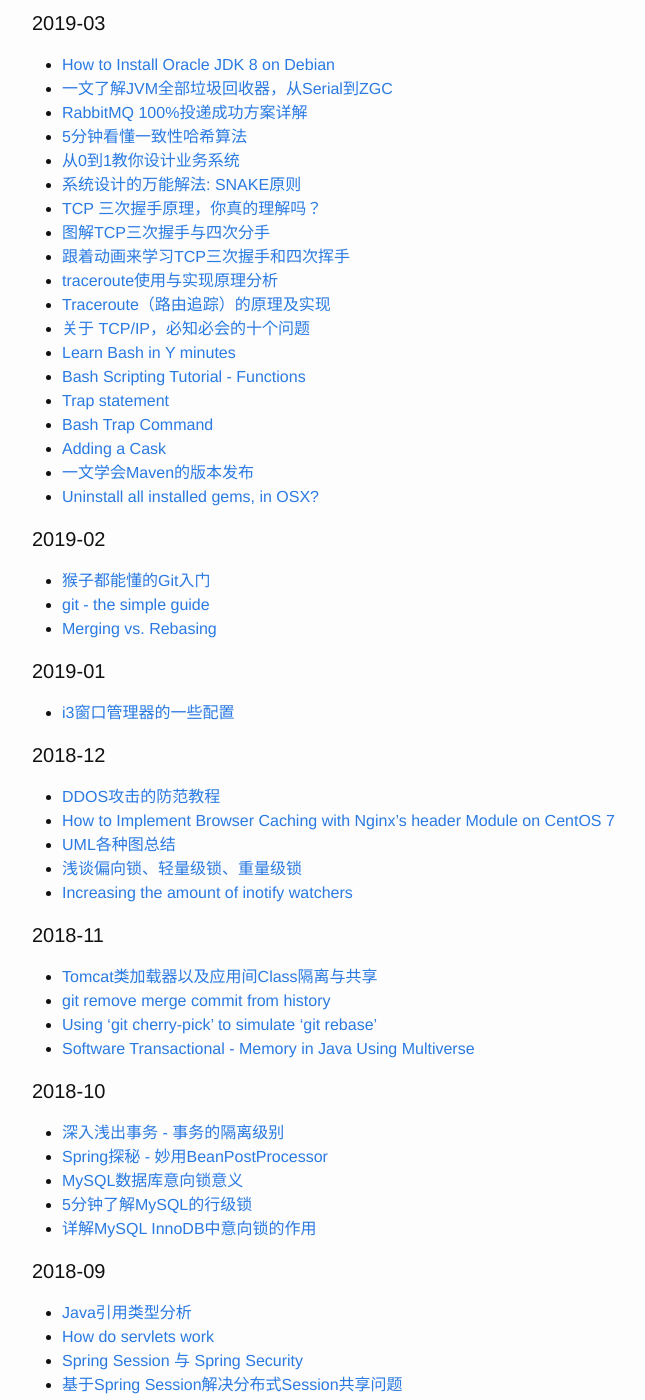
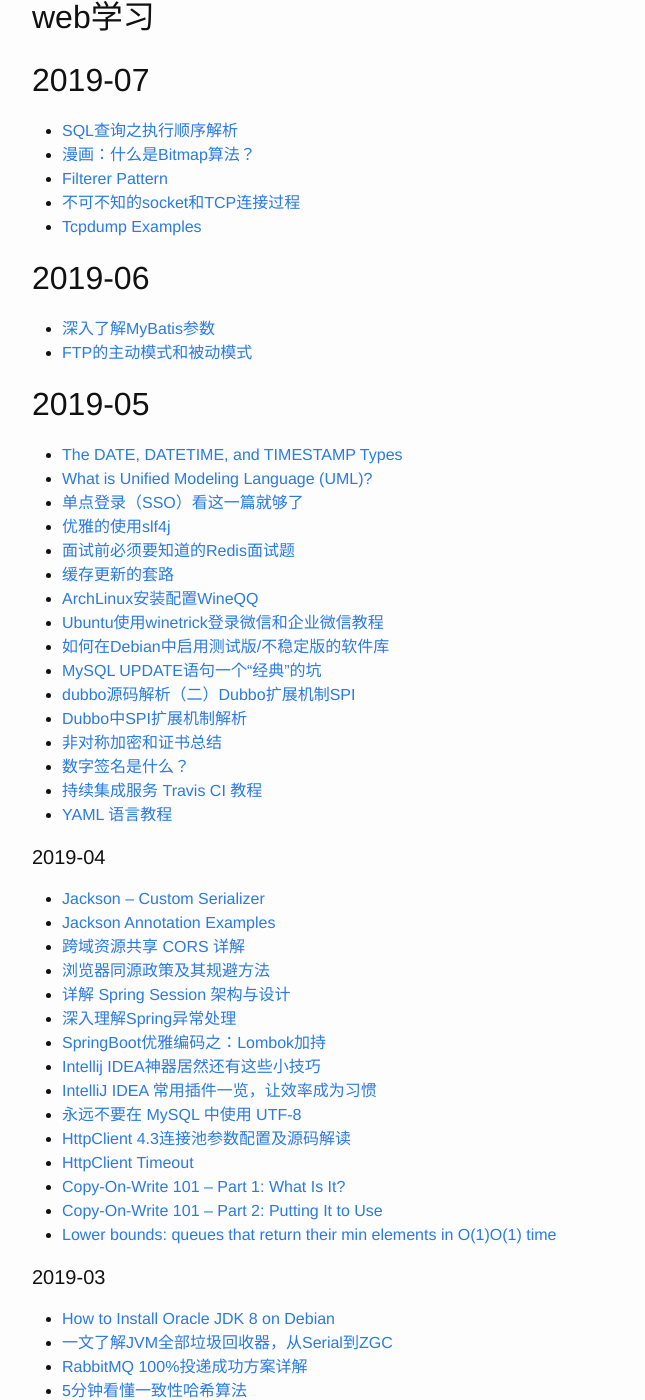
Before and after one commit to qingzhupig/qingzhupig.github.io, a Jekyll site: the page built from pages/reading.md, in a window 1280 px wide and 1400 px high, scrolled down 474 px. Shown: the whole window, without its empty margins (238-883 px from the left). Built offline with Jekyll 4.4.1, drawn with Linux system fonts in a browser that asks for light colours; some of the changed text lies outside the part shown.

Commit message:
update reading.md

```diff
--- a/pages/reading.md
+++ b/pages/reading.md
@@ -14,8 +14,56 @@ permalink: /reading
 - [《Head First Object-Oriented Analysis & Design》](https://item.jd.com/47161141190.html)
 - [《实现领域驱动设计》](https://u.jd.com/I1I5rt)
 - [《大型网站技术架构：核心原理与案例分析》](https://u.jd.com/fLvbWM)
+- [《领域驱动设计》](https://u.jd.com/rlmAVP)
+- [《Java并发编程的艺术》](https://u.jd.com/rlmAVP)
 
 ## web学习
+
+## 2019-07
+- [SQL查询之执行顺序解析]([http://zouzls.github.io/2017/03/23/SQL%E6%9F%A5%E8%AF%A2%E4%B9%8B%E6%89%A7%E8%A1%8C%E9%A1%BA%E5%BA%8F%E8%A7%A3%E6%9E%90/](http://zouzls.github.io/2017/03/23/SQL查询之执行顺序解析/))
+- [漫画：什么是Bitmap算法？](https://juejin.im/post/5c4fd2af51882525da267385)
+- [Filterer Pattern](https://dzone.com/articles/the-filterer-pattern)
+- [不可不知的socket和TCP连接过程](https://www.cnblogs.com/f-ck-need-u/p/7623252.html)
+- [Tcpdump Examples](https://hackertarget.com/tcpdump-examples/)
+
+## 2019-06
+- [深入了解MyBatis参数](https://blog.csdn.net/isea533/article/details/44002219)
+- [FTP的主动模式和被动模式](https://www.cnblogs.com/mawanglin2008/articles/3607767.html)
+
+## 2019-05
+- [The DATE, DATETIME, and TIMESTAMP Types](https://dev.mysql.com/doc/refman/8.0/en/datetime.html)
+- [What is Unified Modeling Language (UML)?](https://www.visual-paradigm.com/guide/uml-unified-modeling-language/what-is-uml/)
+- [单点登录（SSO）看这一篇就够了](https://yq.aliyun.com/articles/636281)
+- [优雅的使用slf4j](https://www.jianshu.com/p/7b5860be190f)
+- [面试前必须要知道的Redis面试题](https://mp.weixin.qq.com/s/3Fmv7h5p2QDtLxc9n1dp5A)
+- [缓存更新的套路](https://coolshell.cn/articles/17416.html)
+- [ArchLinux安装配置WineQQ]([https://whoisnian.com/2017/07/23/ArchLinux%E5%AE%89%E8%A3%85%E9%85%8D%E7%BD%AEWineQQ/](https://whoisnian.com/2017/07/23/ArchLinux安装配置WineQQ/))
+- [Ubuntu使用winetrick登录微信和企业微信教程](https://www.2cto.com/kf/201810/783291.html)
+- [如何在Debian中启用测试版/不稳定版的软件库](https://linux.cn/article-3288-1.html?pr)
+- [MySQL UPDATE语句一个“经典”的坑](http://ju.outofmemory.cn/entry/336774)
+- [dubbo源码解析（二）Dubbo扩展机制SPI](https://segmentfault.com/a/1190000016842868)
+- [Dubbo中SPI扩展机制解析]([http://cxis.me/2017/02/18/Dubbo%E4%B8%ADSPI%E6%89%A9%E5%B1%95%E6%9C%BA%E5%88%B6%E8%A7%A3%E6%9E%90/](http://cxis.me/2017/02/18/Dubbo中SPI扩展机制解析/))
+- [非对称加密和证书总结](https://tlanyan.me/asymmetric-encryption-and-certificate-summary/)
+- [数字签名是什么？](http://www.ruanyifeng.com/blog/2011/08/what_is_a_digital_signature.html)
+- [持续集成服务 Travis CI 教程](http://www.ruanyifeng.com/blog/2017/12/travis_ci_tutorial.html)
+- [YAML 语言教程](http://www.ruanyifeng.com/blog/2016/07/yaml.html)
+
+#### 2019-04
+- [Jackson – Custom Serializer](https://www.baeldung.com/jackson-custom-serialization)
+- [Jackson Annotation Examples](https://www.baeldung.com/jackson-annotations)
+- [跨域资源共享 CORS 详解](http://www.ruanyifeng.com/blog/2016/04/cors.html)
+- [浏览器同源政策及其规避方法](http://www.ruanyifeng.com/blog/2016/04/same-origin-policy.html)
+- [详解 Spring Session 架构与设计](https://segmentfault.com/a/1190000018385703)
+- [深入理解Spring异常处理](https://segmentfault.com/a/1190000018010162)
+- [SpringBoot优雅编码之：Lombok加持](https://segmentfault.com/a/1190000014247338)
+- [Intellij IDEA神器居然还有这些小技巧](https://mp.weixin.qq.com/s?__biz=MzI4Njg5MDA5NA==&mid=2247485107&idx=1&sn=8903b905bc4e8df927ea1ad543f1afeb&chksm=ebd747b2dca0cea416308355a20306428c293a8f3c5304cf746631a1077f6be5d59990c7de6a&mpshare=1&scene=1&srcid=0418xenHmnxrkSizowN0QcKD&pass_ticket=p2Pj48RbJ%2FGtgSCuXoMBVKXNYfTFvNuyj7B8h6Npj92WPWKZENlWdUoiZ6GrPUJT#rd)
+- [IntelliJ IDEA 常用插件一览，让效率成为习惯](https://mp.weixin.qq.com/s?__biz=MzA5NDg3MjAwMQ==&mid=2457102915&idx=1&sn=435da4cc48c8d6fd54a9df92008a2112&chksm=87c8c2edb0bf4bfb80a35f22f5e23afdb0ecfd390e4728e150921b0e287e0adf939856d26520&mpshare=1&scene=1&srcid=0418UG6b0IUGmYHbMzzPOHst&pass_ticket=p2Pj48RbJ%2FGtgSCuXoMBVKXNYfTFvNuyj7B8h6Npj92WPWKZENlWdUoiZ6GrPUJT#rd)
+- [永远不要在 MySQL 中使用 UTF-8](https://mp.weixin.qq.com/s?__biz=MzUzMTA2NTU2Ng==&mid=2247486754&idx=1&sn=9a36b5dd60db9b31ed31c725bbc5ac1f&chksm=fa497293cd3efb85733b6524318798bd66e05b94d582f597821ae7795f33c08cd230cfaccca7&token=337706394&lang=zh_CN&pass_ticket=cTV3cRhUKMl7ttQpcBTaGKTEU5ZMptnAwnJ%2BEiwYM2L3aTIlIKZGNtUBMV%2BE3aVJ#rd)
+- [HttpClient 4.3连接池参数配置及源码解读](https://www.bbsmax.com/A/pRdBWv3azn/)
+- [HttpClient Timeout](https://www.baeldung.com/httpclient-timeout)
+- [Copy-On-Write 101 – Part 1: What Is It?](https://hackerboss.com/copy-on-write-101-part-1-what-is-it/)
+- [Copy-On-Write 101 – Part 2: Putting It to Use](https://hackerboss.com/copy-on-write-101-part-2-putting-it-to-use/)
+- [Lower bounds: queues that return their min elements in O(1)O(1) time](https://cs.stackexchange.com/questions/6146/lower-bounds-queues-that-return-their-min-elements-in-o1-time)
 
 #### 2019-03
 - [How to Install Oracle JDK 8 on Debian](https://www.mkyong.com/java/how-to-install-oracle-jdk-8-on-debian/)
```
